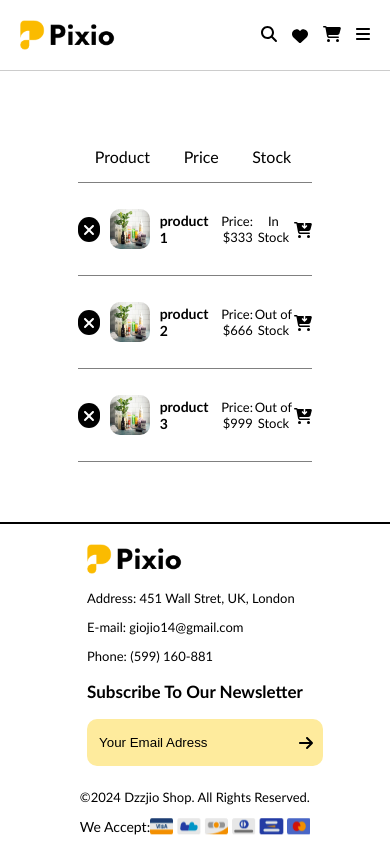
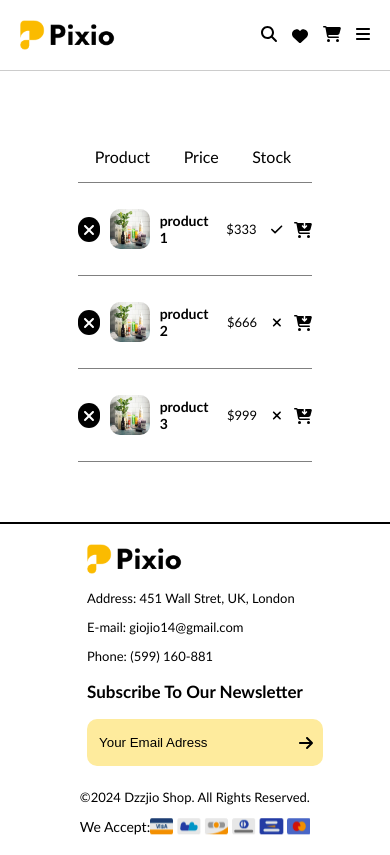
Before and after one commit to Dzzjio/dzz-shop-ecommerse, a React (Create React App) app: page /wishlist in a window 390 px wide. Built offline with nearby package versions, Linux system fonts and the light colour scheme.

Commit message:
finish fav page responsive

```diff
--- /dev/null
+++ b/src/constantss.ts
@@ -0,0 +1,5 @@
+export const Breakpoints = {
+    tabletland: '1024px',
+    tablet: '744px',
+    mobile: '480px'
+}
--- a/src/pages/wishlist/index.tsx
+++ b/src/pages/wishlist/index.tsx
@@ -2,7 +2,7 @@ import { AddCartIcon, WishListContainer, WishListContent, WishListTitle } from "
 import img from '../../assets/images/product-2.jpg'
 import { FC } from "react"
 import { FontAwesomeIcon } from "@fortawesome/react-fontawesome"
-import { faCartArrowDown, faXmark } from "@fortawesome/free-solid-svg-icons"
+import { faCartArrowDown, faCheck, faXmark } from "@fortawesome/free-solid-svg-icons"
 import HeaderBotYellow from "components/layout/headerBotYellow/headerBotY"
 
 
@@ -46,8 +46,13 @@ const WishListPage: FC = () => {
                             <img src={item.productImgUrl} alt={item.product} />
                             <h3>{item.product}</h3>
                         </div>
-                        <p>Price: ${item.price}</p>
+                        <p>${item.price}</p>
                         <p>{item.inStock ? "In Stock" : "Out of Stock"}</p>
+                        <p>{item.inStock ?
+                            <AddCartIcon><FontAwesomeIcon icon={faCheck}/></AddCartIcon>
+                                :
+                            <AddCartIcon><FontAwesomeIcon icon={faXmark}/></AddCartIcon>}
+                        </p>
                         <button>Add To Cart</button>
                         <AddCartIcon><FontAwesomeIcon icon={faCartArrowDown}/></AddCartIcon>
                     </div>
--- a/src/pages/wishlist/styled.ts
+++ b/src/pages/wishlist/styled.ts
@@ -1,4 +1,5 @@
 import styled from "styled-components";
+import { Breakpoints } from 'constantss';
 
 export const WishListContainer = styled.div`
     width: 60vw;
@@ -33,19 +34,24 @@ export const WishListContent = styled.div`
         padding: 15px 0;
 
         & > p {
-            @media (max-width: 768px) {
+            @media (max-width: ${Breakpoints.tablet}) {
                 font-size: 13px;
             }
         }
 
         & > p:nth-child(2) {
-            width: 20%;
-            text-align: end;
+            width: 40%;
+            text-align: center;
         }
 
         & > p:nth-child(3) {
             width: 20%;
-            text-align: center;
+            text-align: start;
+
+            @media (max-width: ${Breakpoints.tabletland}) {
+                display: none;
+                width: 20%;
+            }
         }
 
         & > div {
@@ -53,7 +59,7 @@ export const WishListContent = styled.div`
             align-items: center;
             gap: 20px;
 
-            @media (max-width: 768px) {
+            @media (max-width: ${Breakpoints.tablet}) {
                 gap: 10px;
             }
 
@@ -77,14 +83,14 @@ export const WishListContent = styled.div`
                 height: 50px;
                 border-radius: 10px;
 
-                @media (max-width: 768px) {
+                @media (max-width: ${Breakpoints.tablet}) {
                     width: 40px;
                     height: 40px;
                 }
             }
 
             & > h3 {
-                @media (max-width: 768px) {
+                @media (max-width: ${Breakpoints.tablet}) {
                     font-size: 14px;
                 }
             }
@@ -103,7 +109,7 @@ export const WishListContent = styled.div`
             color: black;
         }
 
-        @media (max-width: 1024px) {
+        @media (max-width: ${Breakpoints.tabletland}) {
             display: none;
         }
     }
@@ -111,8 +117,11 @@ export const WishListContent = styled.div`
 
 export const AddCartIcon = styled.span`
     display: none;
+    width: 20%;
 
-    @media (max-width: 1024px) {
+    @media (max-width: ${Breakpoints.tabletland}) {
         display: block;
+
+        text-align: end;
     }
 `
```
